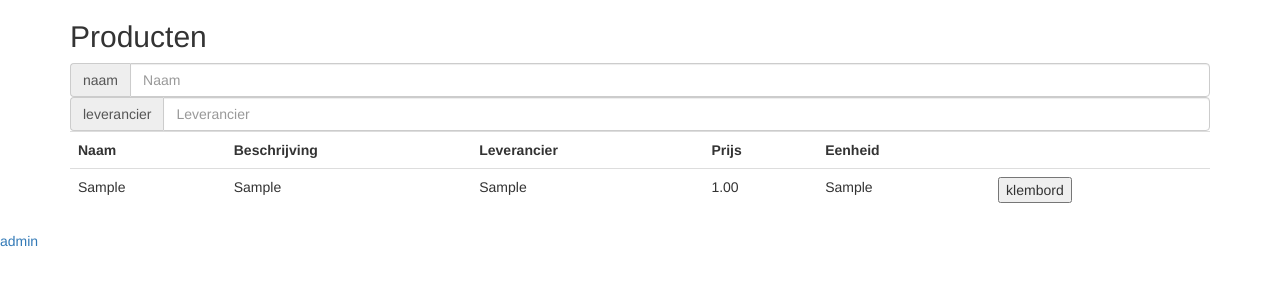
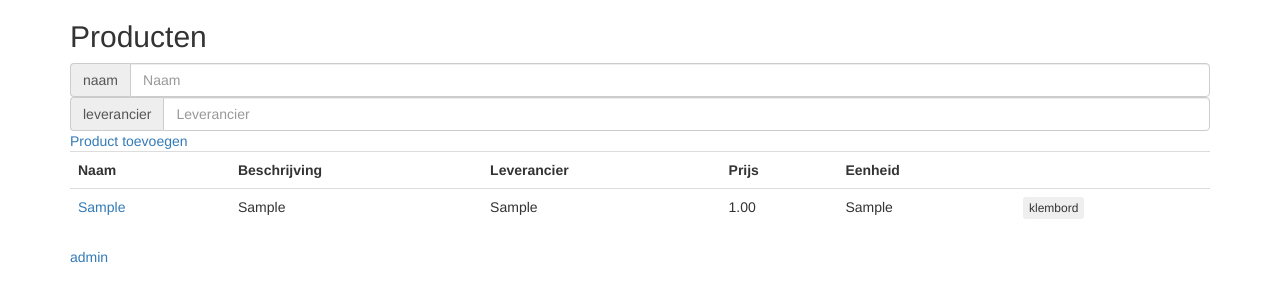
Before and after one commit to fahrrad/klepro, a Django app: page /producten/ in a window 1280 px wide. Shown: the top 302 px of the page. Run offline with Django 3.2, Linux system fonts and the light colour scheme; tables that the repository leaves empty hold one stand-in row (values such as "Sample post"); some libraries are stand-ins or nearby versions.

Commit message:
links naar django admin voor het aanpassen van prijzen en het maken van producten

```diff
--- a/klepro/settings.py
+++ b/klepro/settings.py
@@ -14,6 +14,11 @@ BASE_DIR = os.path.dirname(os.path.dirname(__file__))
 TEMPLATE_DIRS = (os.path.join(BASE_DIR, 'templates'),)
 STATICFILES_DIRS = (os.path.join(BASE_DIR, 'static'),)
 
+
+TEMPLATE_CONTEXT_PROCESSORS = (
+  'django.core.context_processors.request',
+  'django.contrib.auth.context_processors.auth',
+)
 
 
 # Quick-start development settings - unsuitable for production
--- a/klepro/urls.py
+++ b/klepro/urls.py
@@ -14,11 +14,6 @@ urlpatterns = patterns('',
 
     url(r'^admin/', include(admin.site.urls)),
     url(
-        regex=r"^producten/(?P<pk>\d+)/$",
-        view=ProductDetailView.as_view(),
-        name="detail"
-    ),
-    url(
         regex=r'^producten/$',
         view=ProductenListView.as_view(),
         name="list"
--- a/producten/templates/producten/simpelproduct_detail.html
+++ /dev/null
@@ -1 +0,0 @@
-dfds
--- a/producten/templates/producten/simpelproduct_list.html
+++ b/producten/templates/producten/simpelproduct_list.html
@@ -33,17 +33,20 @@
         </tr>
         {% for product in object_list %}
         <tr>
-            <td class="product_naam">{{ product.naam }} </td>
+            <td class="product_naam"><a href="{% url "admin:producten_simpelproduct_change" product.pk %}?next={{ request.path }}"> {{ product.naam }}</a> </td>
             <td class="product_beschrijving">{{ product.beschrijving }}</td>
             <td class="product_leverancier">{{ product.leverancier.naam}}</td>
             <td class="product_prijs">{{ product.prijs}} </td>
             <td class="product_eenheid">{{ product.eenheid.afkorting }}</td>
             <td class="hidden">{{ product.klembord_lijn }}</td>
             <td>
-                <button class="klembord_button">klembord</button>
+                <button class="klembord_button btn btn-xs">klembord</button>
             </td>
         </tr>
         {% endfor %}
+
+        <a href="{% url 'admin:producten_simpelproduct_add' %}">Product toevoegen</a>
+
     </table>
 {% endblock %}
 
--- a/producten/views.py
+++ b/producten/views.py
@@ -1,5 +1,6 @@
 # producten/views.py
 from logging import getLogger
+from django.forms import forms
 
 from django.views.generic import DetailView, ListView
 from klepro.commons import FilterMixin
--- a/templates/base.html
+++ b/templates/base.html
@@ -18,6 +18,7 @@
 
     <div class="container">
         {% block content %}{% endblock %}
+        <a href="/admin">admin</a>
     </div>
 
 
@@ -27,9 +28,7 @@
     <script src="//netdna.bootstrapcdn.com/bootstrap/3.0.3/js/bootstrap.min.js"></script>
     {% block scripts %}{% endblock %}
 
+
 </body>
 
-<footer>
-    <a href="/admin">admin</a>
-</footer>
 </html>
```
Also changed, not shown: producten/admin.py (+8 -1 lines).
